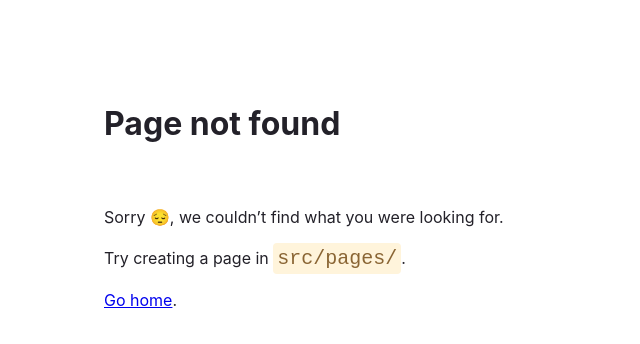
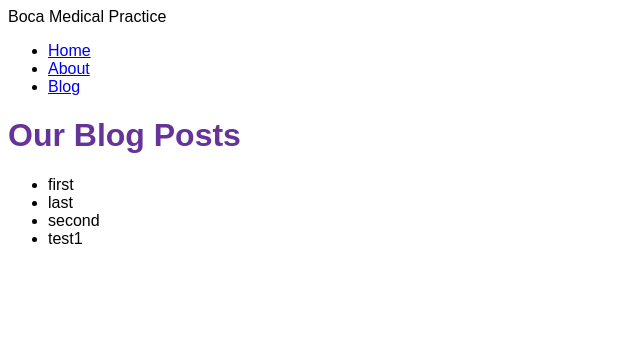
Before and after one commit to rdabrusco/bmp, a Gatsby site: page /blog in a window 1280 px wide. Before the commit this address had no page. Shown: the whole page, without its empty margins (0-640 px from the left). Built offline with nearby package versions, Linux system fonts and the light colour scheme; Gatsby itself is replaced by a stand-in of ours.

Commit message:
add basic graphicql usage

```diff
--- a/gatsby-config.js
+++ b/gatsby-config.js
@@ -4,6 +4,20 @@ module.exports = {
   },
   plugins: [
     'gatsby-plugin-image',
-    'gatsby-plugin-sharp'
+    'gatsby-plugin-sharp',
+    {
+    resolve: 'gatsby-source-filesystem',
+    options: {
+      name: 'blog',
+      path: `${__dirname}/blog`
+    }
+    },
+    {
+      resolve: 'gatsby-source-filesystem',
+      options: {
+        name: 'test',
+        path: `${__dirname}/test`
+      }
+      }
   ],
 }
--- a/src/components/layout.js
+++ b/src/components/layout.js
@@ -34,6 +34,11 @@ const Layout = ({pageTitle, children}) => {
                             About
                         </Link>
                     </li>
+                    <li className={navLinkItem}>
+                        <Link to='/blog' class className={navLinkText}>
+                            Blog
+                        </Link>
+                    </li>
 
                 </ul>
             </nav>
--- /dev/null
+++ b/src/components/seo.js
@@ -0,0 +1,20 @@
+import * as React from 'react'
+import { graphql, useStaticQuery} from 'gatsby'
+
+const Seo = ({ title }) => {
+    const data = useStaticQuery(graphql`
+      query {
+        site {
+          siteMetadata {
+            title
+          }
+        }
+      }
+    `)
+
+    return (
+        <title>{title} | {data.site.siteMetadata.title} </title>
+    )
+}
+
+export default Seo
--- a/src/pages/about.js
+++ b/src/pages/about.js
@@ -1,6 +1,7 @@
 import * as React from 'react'
 import {Link} from 'gatsby'
 import Layout from '../components/layout'
+import Seo from '../components/seo'
 
 const AboutPage = () => {
     return (
@@ -13,7 +14,7 @@ const AboutPage = () => {
     )
 }
 
-export const Head = () => <title>About Us</title>
+export const Head = () => <Seo title='About Us'/>
 
 
 export default AboutPage
--- /dev/null
+++ b/src/pages/blog.js
@@ -0,0 +1,35 @@
+import * as React from 'react'
+import {graphql} from 'gatsby'
+import Layout from '../components/layout'
+import Seo from '../components/seo'
+
+const BlogPage = ({data}) => {
+    return (
+        <Layout pageTitle='Our Blog Posts'>
+            <ul>
+                {
+                    data.allFile.nodes.map(node => (
+                        <li key={node.name}>
+                            {node.name}
+                        </li>
+                    ))
+                }
+            </ul>
+
+        </Layout>
+
+    )
+}
+
+export const query = graphql`
+query{
+    allFile{
+        nodes{
+            name
+        }
+    }
+}`
+
+export const Head = () => <Seo title='Our Blog Posts'/>
+
+export default BlogPage
```
Also changed, not shown: src/components/useSiteMetadata.js (added, +18 -0 lines), src/pages/index.js (+5 -3 lines), blog/first.mdx (added), blog/last.mdx (added), blog/second.mdx (added), test/test1.mdx (added).
